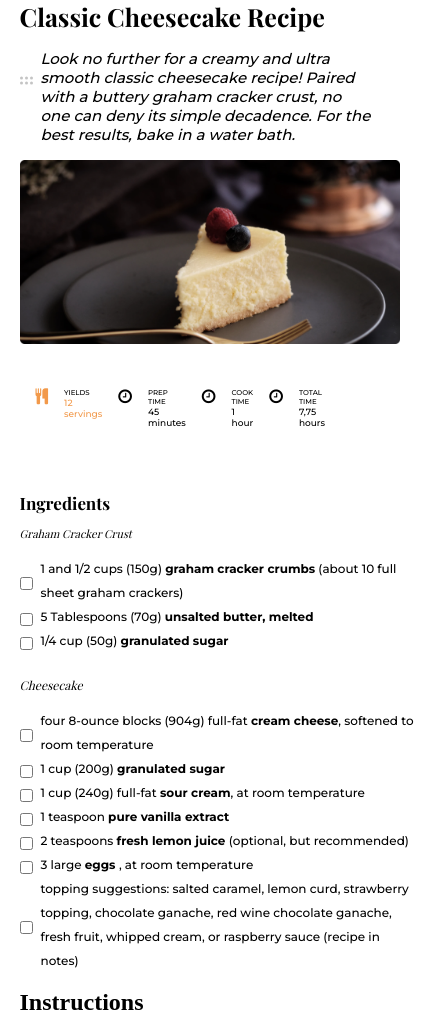
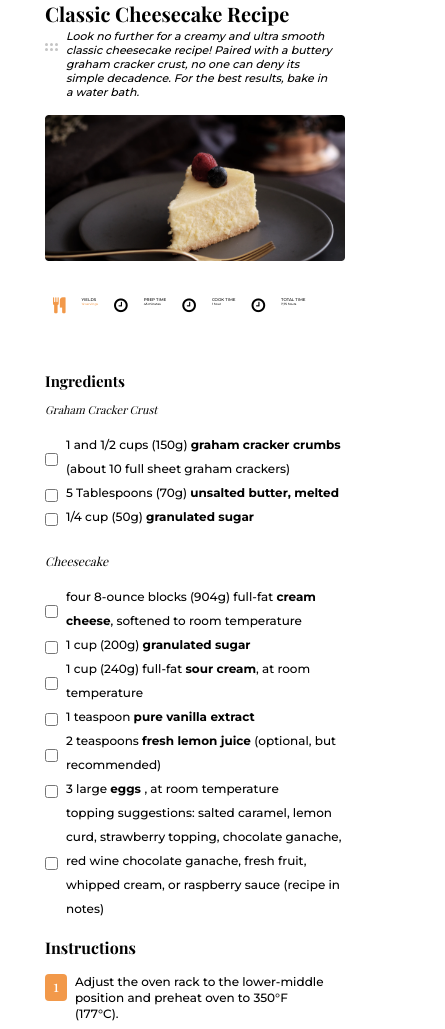
Before and after one commit to LeezeeUwakwe/Recipe-Page, a plain HTML site: page index.html in a window 390 px wide. Shown: the top 1029 px of the page, 445 px wide, since content can reach past the window. Drawn offline with nearby package versions, Linux system fonts and the light colour scheme; a web font is replaced by a local one.

Commit message:
cheese cake

```diff
--- a/main.css
+++ b/main.css
@@ -132,6 +132,11 @@ input[type="checkbox"] {
   margin-top: 1rem;
   width: 400px;
 }
+.fourth-text h2 {
+  font-family: 'Playfair Display', serif;
+  font-size: 17px;
+
+}
 .instruction-list{
   display: flex;
   align-items: flex-start;
@@ -154,9 +159,6 @@ input[type="checkbox"] {
 .fourth-text div {
   margin-top: 1rem;
 }
-
-
-
 footer {
   margin-top: 5rem;
 }
@@ -168,18 +170,25 @@ footer p {
   font-size: 12px;
 }
 @media screen  and (max-width: 768px) {
+
   .wrapper {
-    width: 90%;
-    margin: 0 auto;
+    width: 300px;
   }
+
   .first-text h1 {
-    font-size: 25px;
+    font-size: 20px;
   }
   .first-text p {
-    font-size: 15px;
+    font-size: 11px;
+    width: 270px;
+    margin-top: 2px;
+
+  }
+  .dots {
+    margin-bottom: 32px;
   }
   .image-text img {
-    width: 380px;
+    width: 300px;
   }
   aside {
       position: relative;
@@ -190,10 +199,35 @@ footer p {
   }
   .content {
     display: flex;
-    width: 200px;
-
+    padding: 0;
   }
 
+  .Icon-text h4 {
+    font-size: 4px;
+  }
+  .Icon-text p {
+    font-size: 3px;
+  }
+   /* .second-text {
+     width: 200px;
+   } */
+   .second-text h2 {
+     font-size: 15px;
+   }
+   .checkbox-text {
+     font-size: 12px;
+     width: 300px;
+   }
+   .fourth-text>h2 {
+     font-size: 16px ;
+   }
+   .instruction-text {
+     width: 250px;
+   }
+   footer p {
+     font-size: 9px;
+     text-align: right;
+   }
 
 
 
```
Also changed, not shown: index.html (+0 -1 lines).
